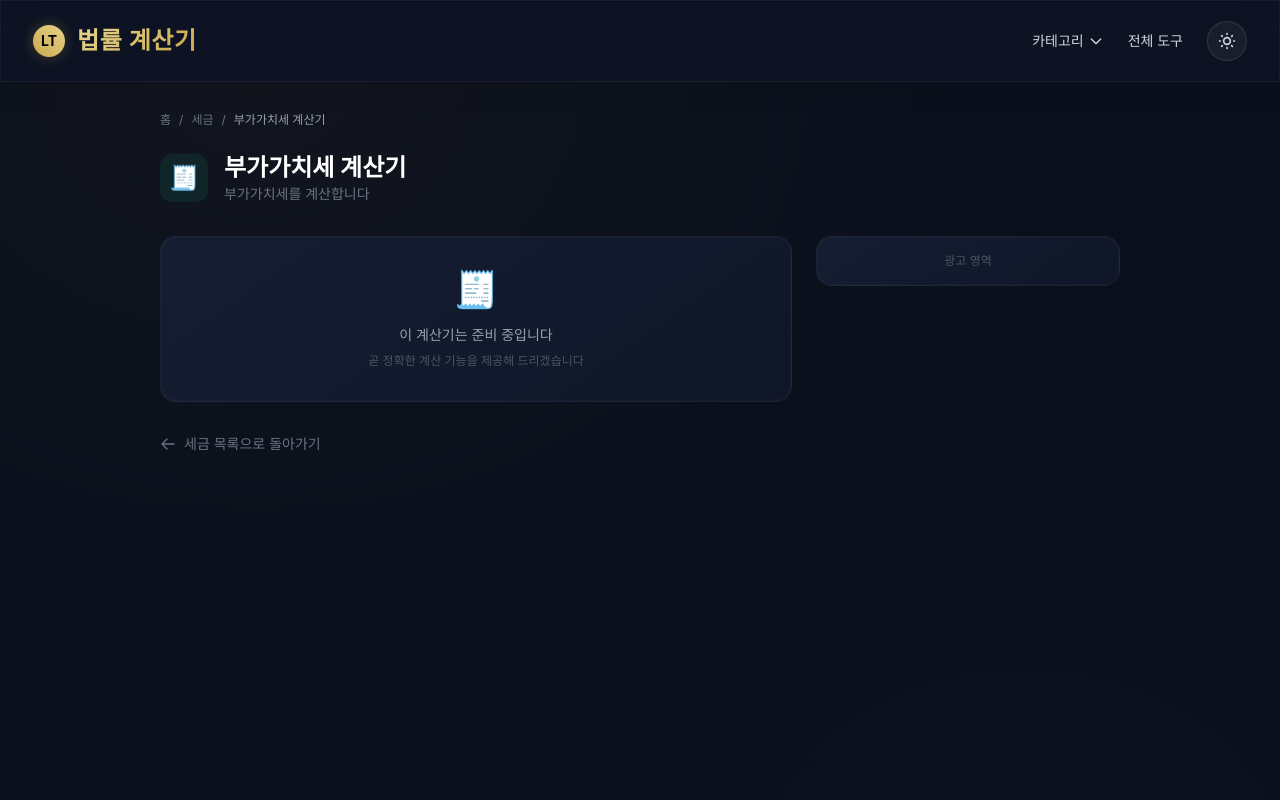
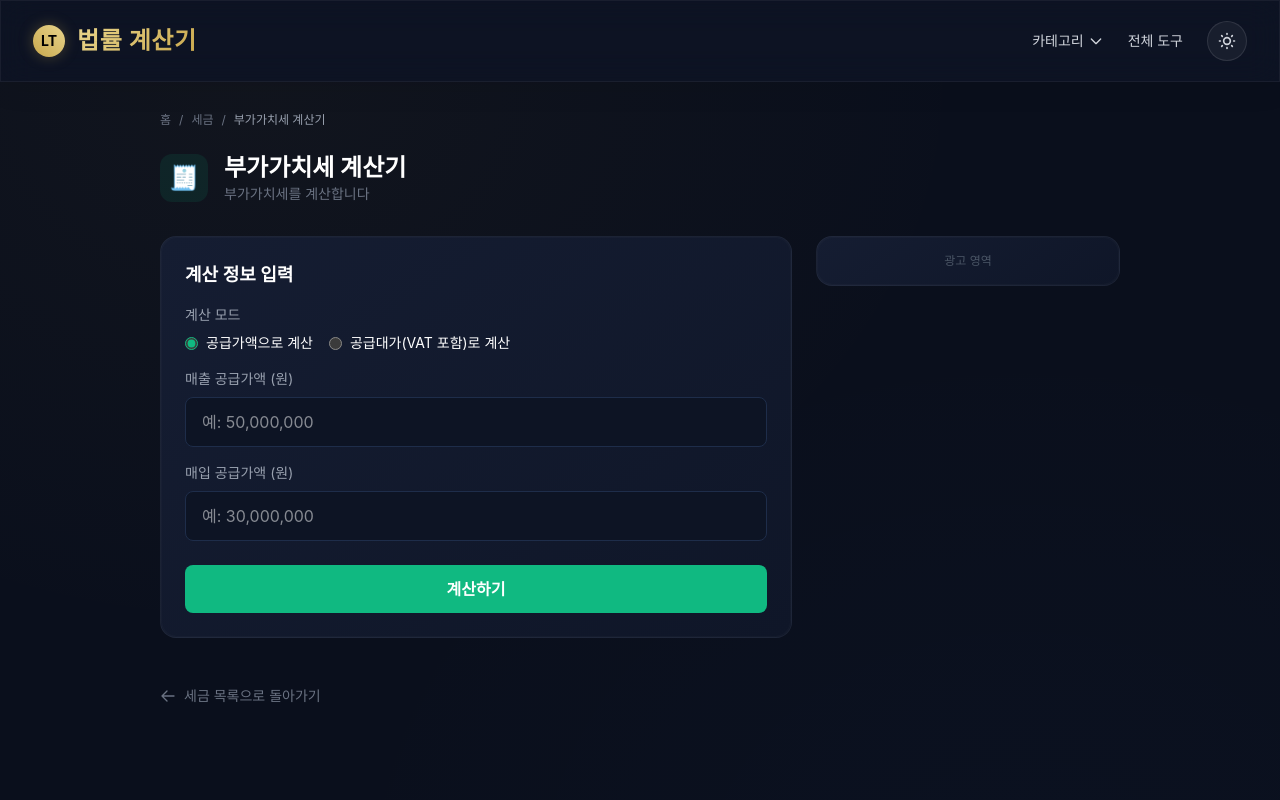
Before and after one commit to SublimerNJ/law-calc, a Next.js app: page /tools/tax/vat in a window 1280 px wide. Shown: the top 800 px of the page. Built offline with nearby package versions, Linux system fonts and the light colour scheme; a web font is replaced by a local one.

Commit message:
feat(05-03): 부가가치세 계산기 (TAX-08)
- Dual mode: supply-based and total-price-based calculation
- 10% VAT rate with input tax credit
- Refund display when payable tax is negative

```diff
--- /dev/null
+++ b/src/app/tools/tax/vat/page.tsx
@@ -0,0 +1,224 @@
+'use client';
+
+import { useState } from 'react';
+import CalculatorLayout from '@/components/ui/CalculatorLayout';
+import { TOOLS, CATEGORIES } from '@/lib/tools-data';
+
+const tool = TOOLS.find(t => t.id === 'vat')!;
+const category = CATEGORIES.find(c => c.id === 'tax')!;
+
+function formatNumber(n: number): string {
+  return n.toLocaleString('ko-KR');
+}
+
+type CalcMode = 'supply' | 'total';
+
+export default function VatPage() {
+  const [mode, setMode] = useState<CalcMode>('supply');
+  const [salesAmount, setSalesAmount] = useState('');
+  const [purchaseAmount, setPurchaseAmount] = useState('');
+  const [totalPrice, setTotalPrice] = useState('');
+  const [result, setResult] = useState<{
+    mode: CalcMode;
+    // Mode 1
+    salesSupply?: number;
+    salesVat?: number;
+    purchaseSupply?: number;
+    purchaseVat?: number;
+    payableTax?: number;
+    isRefund?: boolean;
+    // Mode 2
+    supplyTotal?: number;
+    supplyBase?: number;
+    supplyVat?: number;
+  } | null>(null);
+
+  const parseAmount = (v: string) => parseInt(v.replace(/[^0-9]/g, ''), 10) || 0;
+
+  const handleCalculate = () => {
+    if (mode === 'supply') {
+      const sales = parseAmount(salesAmount);
+      const purchase = parseAmount(purchaseAmount);
+      if (sales <= 0 && purchase <= 0) return;
+
+      const salesVat = Math.floor(sales * 0.1);
+      const purchaseVat = Math.floor(purchase * 0.1);
+      const payableTax = salesVat - purchaseVat;
+
+      setResult({
+        mode: 'supply',
+        salesSupply: sales,
+        salesVat,
+        purchaseSupply: purchase,
+        purchaseVat,
+        payableTax,
+        isRefund: payableTax < 0,
+      });
+    } else {
+      const total = parseAmount(totalPrice);
+      if (total <= 0) return;
+
+      const supplyBase = Math.floor(total / 1.1);
+      const supplyVat = total - supplyBase;
+
+      setResult({
+        mode: 'total',
+        supplyTotal: total,
+        supplyBase,
+        supplyVat,
+      });
+    }
+  };
+
+  const handleChange = (setter: (v: string) => void) => (e: React.ChangeEvent<HTMLInputElement>) => {
+    setter(e.target.value.replace(/[^0-9]/g, ''));
+  };
+
+  const formatInput = (v: string) => v ? parseInt(v).toLocaleString('ko-KR') : '';
+
+  return (
+    <CalculatorLayout tool={tool} category={category}>
+      <div className="premium-card p-6 mb-4">
+        <h2 className="text-lg font-semibold text-white mb-4">계산 정보 입력</h2>
+
+        <div className="mb-4">
+          <label className="block text-sm text-gray-400 mb-2">계산 모드</label>
+          <div className="flex gap-4">
+            <label className="flex items-center gap-2 cursor-pointer">
+              <input
+                type="radio"
+                name="mode"
+                checked={mode === 'supply'}
+                onChange={() => { setMode('supply'); setResult(null); }}
+                className="accent-[#10b981]"
+              />
+              <span className="text-white text-sm">공급가액으로 계산</span>
+            </label>
+            <label className="flex items-center gap-2 cursor-pointer">
+              <input
+                type="radio"
+                name="mode"
+                checked={mode === 'total'}
+                onChange={() => { setMode('total'); setResult(null); }}
+                className="accent-[#10b981]"
+              />
+              <span className="text-white text-sm">공급대가(VAT 포함)로 계산</span>
+            </label>
+          </div>
+        </div>
+
+        {mode === 'supply' ? (
+          <>
+            <div className="mb-4">
+              <label className="block text-sm text-gray-400 mb-2">매출 공급가액 (원)</label>
+              <input
+                type="text"
+                inputMode="numeric"
+                value={formatInput(salesAmount)}
+                onChange={handleChange(setSalesAmount)}
+                placeholder="예: 50,000,000"
+                className="w-full bg-[#0d1424] border border-[#1e2d4a] rounded-lg px-4 py-3 text-white focus:border-[#10b981] focus:outline-none"
+              />
+            </div>
+            <div className="mb-6">
+              <label className="block text-sm text-gray-400 mb-2">매입 공급가액 (원)</label>
+              <input
+                type="text"
+                inputMode="numeric"
+                value={formatInput(purchaseAmount)}
+                onChange={handleChange(setPurchaseAmount)}
+                placeholder="예: 30,000,000"
+                className="w-full bg-[#0d1424] border border-[#1e2d4a] rounded-lg px-4 py-3 text-white focus:border-[#10b981] focus:outline-none"
+              />
+            </div>
+          </>
+        ) : (
+          <div className="mb-6">
+            <label className="block text-sm text-gray-400 mb-2">공급대가 (VAT 포함 금액, 원)</label>
+            <input
+              type="text"
+              inputMode="numeric"
+              value={formatInput(totalPrice)}
+              onChange={handleChange(setTotalPrice)}
+              placeholder="예: 55,000,000"
+              className="w-full bg-[#0d1424] border border-[#1e2d4a] rounded-lg px-4 py-3 text-white focus:border-[#10b981] focus:outline-none"
+            />
+          </div>
+        )}
+
+        <button
+          onClick={handleCalculate}
+          className="w-full py-3 rounded-lg font-semibold text-white transition-opacity hover:opacity-90"
+          style={{ backgroundColor: category.color }}
+        >
+          계산하기
+        </button>
+      </div>
+
+      {result && (
+        <div className="premium-card p-6">
+          <h2 className="text-lg font-semibold text-white mb-4">계산 결과</h2>
+
+          {result.mode === 'supply' ? (
+            <>
+              <div className="grid grid-cols-2 gap-4 mb-4">
+                <div>
+                  <p className="text-sm text-gray-400 mb-1">매출 공급가액</p>
+                  <p className="text-lg text-white">{formatNumber(result.salesSupply!)}원</p>
+                </div>
+                <div>
+                  <p className="text-sm text-gray-400 mb-1">매출세액 (10%)</p>
+                  <p className="text-lg text-white">{formatNumber(result.salesVat!)}원</p>
+                </div>
+                <div>
+                  <p className="text-sm text-gray-400 mb-1">매입 공급가액</p>
+                  <p className="text-lg text-white">{formatNumber(result.purchaseSupply!)}원</p>
+                </div>
+                <div>
+                  <p className="text-sm text-gray-400 mb-1">매입세액 (10%)</p>
+                  <p className="text-lg text-white">{formatNumber(result.purchaseVat!)}원</p>
+                </div>
+              </div>
+
+              <div className="mb-4">
+                <p className="text-sm text-gray-400 mb-1">
+                  {result.isRefund ? '환급세액' : '납부세액'}
+                </p>
+                <p className="text-2xl font-bold" style={{ color: result.isRefund ? '#3b82f6' : category.color }}>
+                  {formatNumber(Math.abs(result.payableTax!))}원
+                  {result.isRefund && <span className="text-sm ml-2 text-blue-400">(환급)</span>}
+                </p>
+              </div>
+            </>
+          ) : (
+            <>
+              <div className="grid grid-cols-1 gap-4 mb-4">
+                <div>
+                  <p className="text-sm text-gray-400 mb-1">공급대가 (VAT 포함)</p>
+                  <p className="text-lg text-white">{formatNumber(result.supplyTotal!)}원</p>
+                </div>
+                <div>
+                  <p className="text-sm text-gray-400 mb-1">공급가액</p>
+                  <p className="text-lg text-white">{formatNumber(result.supplyBase!)}원</p>
+                </div>
+              </div>
+
+              <div className="mb-4">
+                <p className="text-sm text-gray-400 mb-1">부가가치세</p>
+                <p className="text-2xl font-bold" style={{ color: category.color }}>
+                  {formatNumber(result.supplyVat!)}원
+                </p>
+              </div>
+            </>
+          )}
+
+          <div className="mt-4 pt-4 border-t border-[#1e2d4a]">
+            <p className="text-xs text-gray-500">
+              법적 근거: 부가가치세법 제30조(세율 10%), 제38조(매입세액 공제) - 부가가치세의 세율은 10%이며, 매출세액에서 매입세액을 공제하여 납부세액을 산출합니다.
+            </p>
+          </div>
+        </div>
+      )}
+    </CalculatorLayout>
+  );
+}
```
